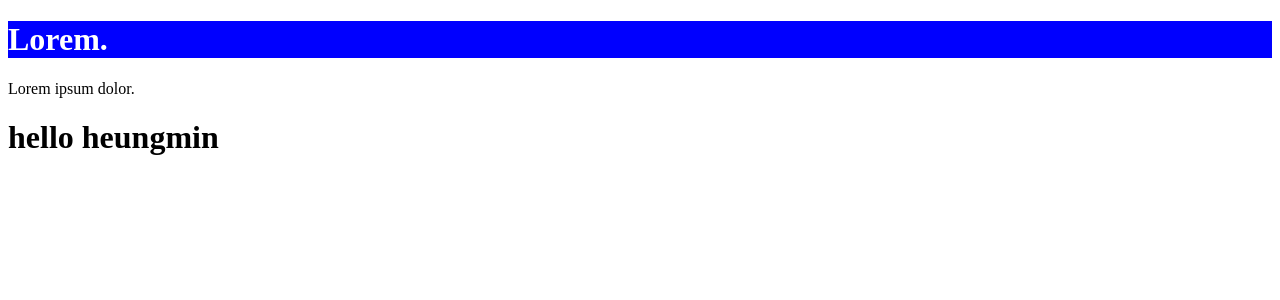
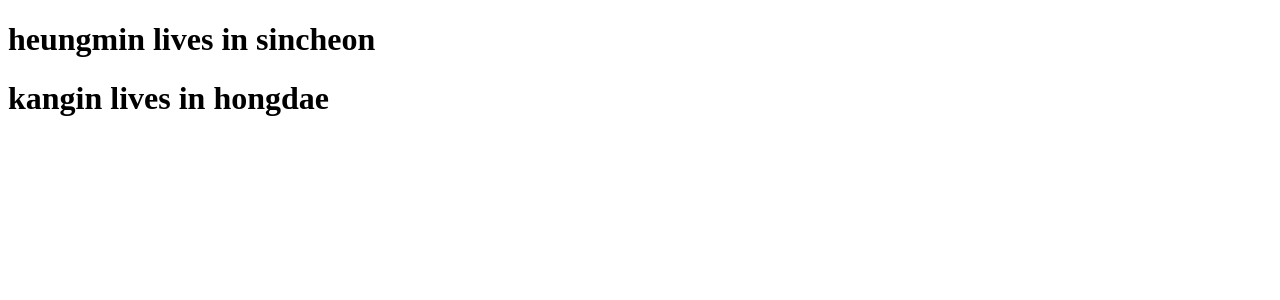
Before and after one commit to smil98/react20231031, a React (Create React App) app: page / in a window 1280 px wide. Shown: the top 300 px of the page. Built offline with nearby package versions, Linux system fonts and the light colour scheme.

Commit message:
Destructuring props

```diff
--- a/src/App.js
+++ b/src/App.js
@@ -1,27 +1,19 @@
 function App() {
   return (
     <>
-      <h1
-        className="note"
-        style={{ backgroundColor: "blue", color: "white" }}
-        title="title property"
-      >
-        Lorem.
-      </h1>
-      <p title="content property">Lorem ipsum dolor.</p>
-      <MyComp title="my property" name="heungmin" />
+      <MyComp value="heungmin" address="sincheon" />
+      <MyComp value="kangin" address="hongdae" />
     </>
   );
 }
 
-//properties returned by function delivered as factor
-//ex. title ="my property" -> {title:"my property"}
-//property shortened as props
-function MyComp(props) {
-  console.log("property that MyComp has fetched", props);
+function MyComp({ value, address }) {
+  // let {value, address} = props;
   return (
     <div>
-      <h1 title={props.title}>hello {props.name}</h1>
+      <h1>
+        {value} lives in {address}
+      </h1>
     </div>
   );
 }
```
